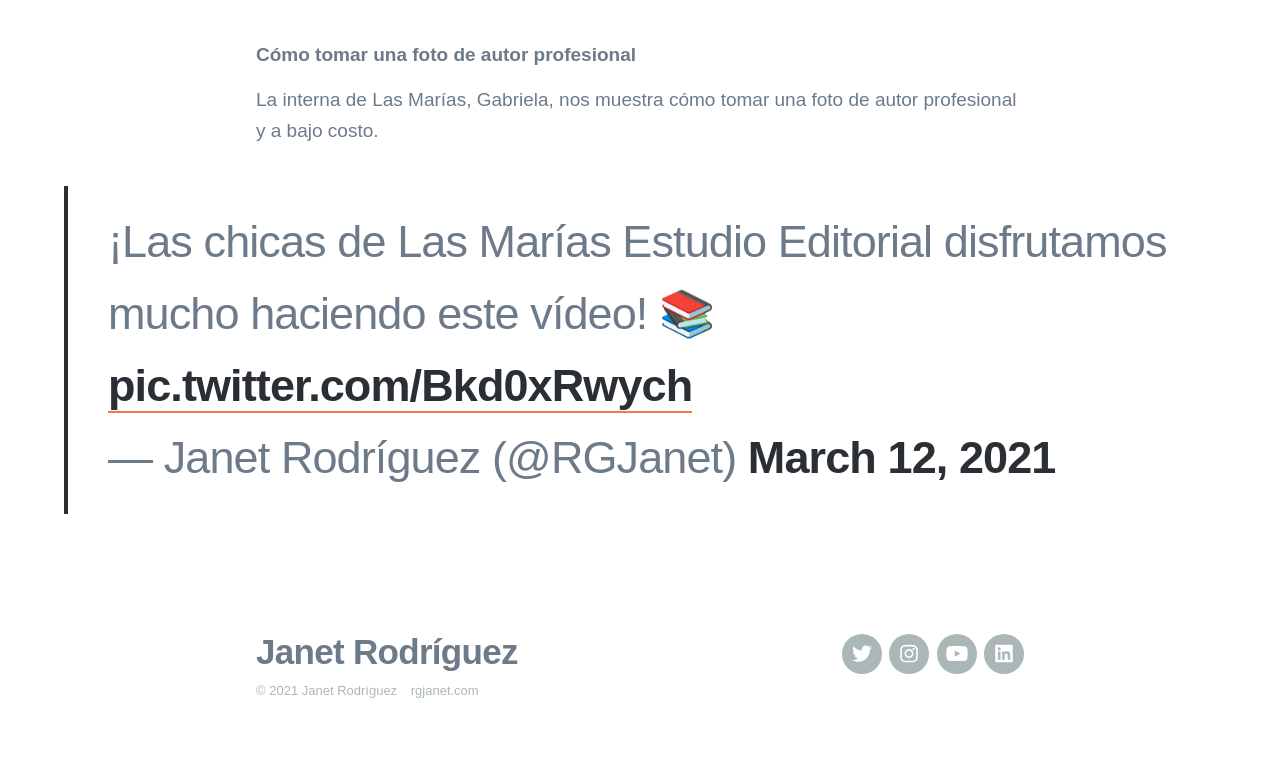
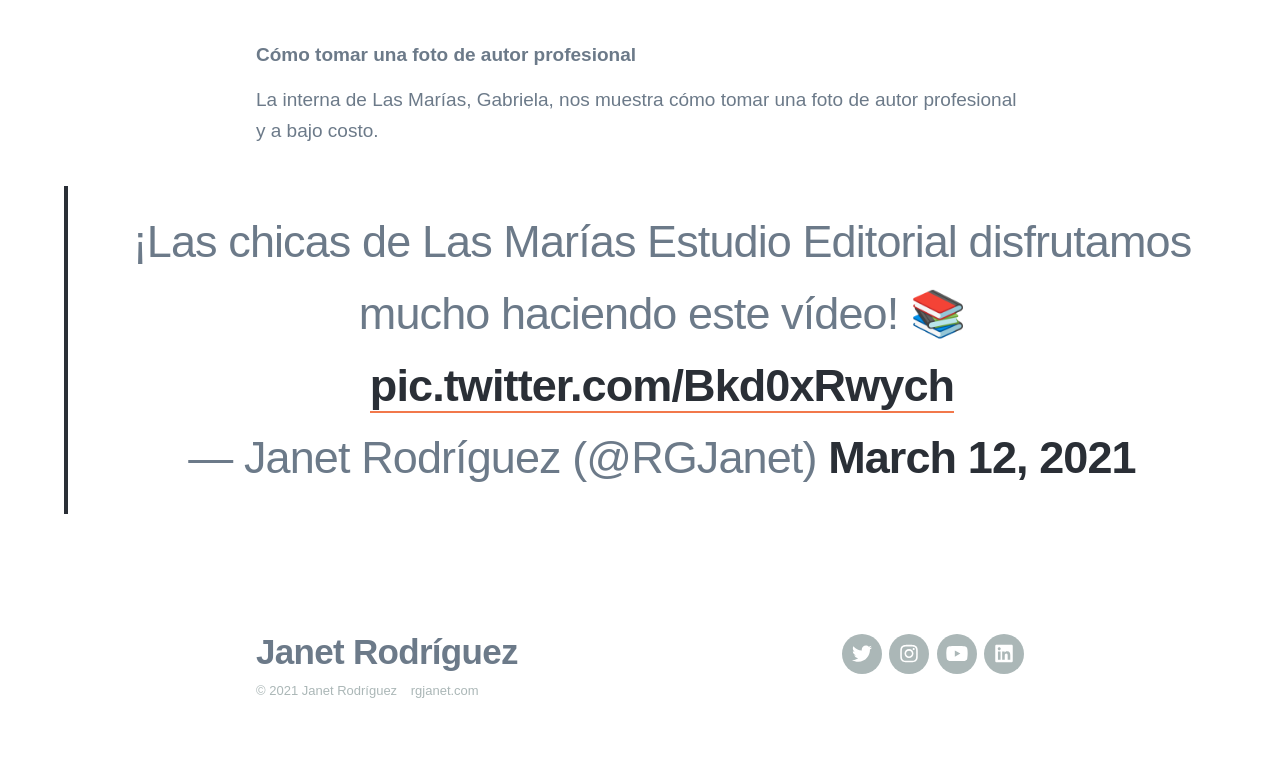
Before and after one commit to rgjanet/rgjanet.github.io, a Jekyll site: the page built from _projects/2020-02-20-videos.md, in a window 1280 px wide. Shown: the part 4649-5426 px from the top of the page. Built offline with Jekyll 4.4.1, drawn with Linux system fonts in a browser that asks for light colours; nearby versions of some CDN libraries; some web fonts are replaced; comment, search, counter and statistics services are not loaded.

Commit message:
Update 2020-02-20-videos.md

```diff
--- a/_projects/2020-02-20-videos.md
+++ b/_projects/2020-02-20-videos.md
@@ -40,4 +40,4 @@ La chef Elizabeth Vázquez cuenta la historia de El Fogón de la 31 como parte d
 
 La interna de Las Marías, Gabriela, nos muestra cómo tomar una foto de autor profesional y a bajo costo.
 
-<blockquote class="twitter-tweet"><p lang="es" dir="ltr">¡Las chicas de Las Marías Estudio Editorial disfrutamos mucho haciendo este vídeo! 📚 <a href="https://t.co/Bkd0xRwych">pic.twitter.com/Bkd0xRwych</a></p>&mdash; Janet Rodríguez (@RGJanet) <a href="https://twitter.com/RGJanet/status/1370355661859663874?ref_src=twsrc%5Etfw">March 12, 2021</a></blockquote> <script async src="https://platform.twitter.com/widgets.js" charset="utf-8"></script>
+<div align="center"><blockquote class="twitter-tweet"><p lang="es" dir="ltr">¡Las chicas de Las Marías Estudio Editorial disfrutamos mucho haciendo este vídeo! 📚 <a href="https://t.co/Bkd0xRwych">pic.twitter.com/Bkd0xRwych</a></p>&mdash; Janet Rodríguez (@RGJanet) <a href="https://twitter.com/RGJanet/status/1370355661859663874?ref_src=twsrc%5Etfw">March 12, 2021</a></blockquote> <script async src="https://platform.twitter.com/widgets.js" charset="utf-8"></script></div>
```
